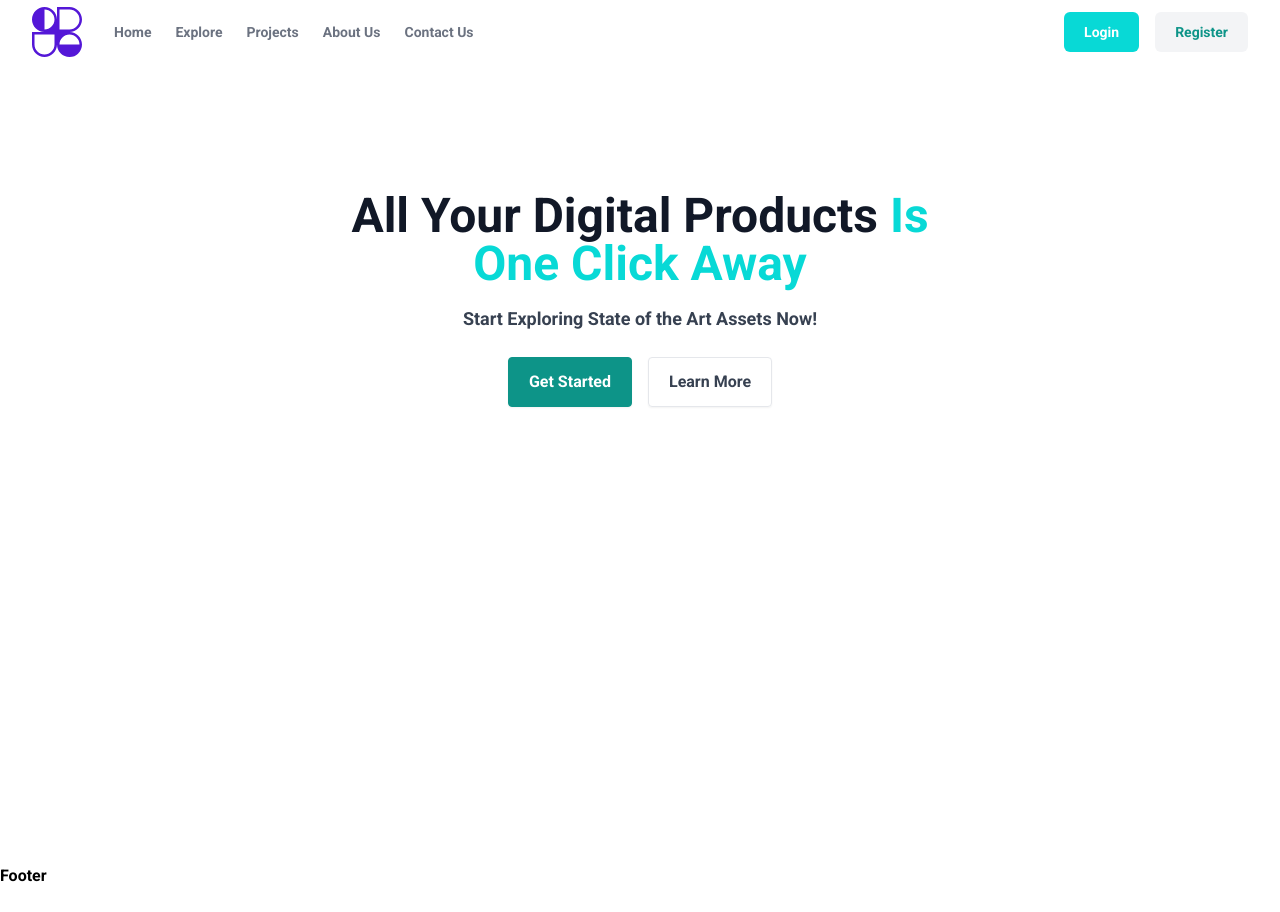
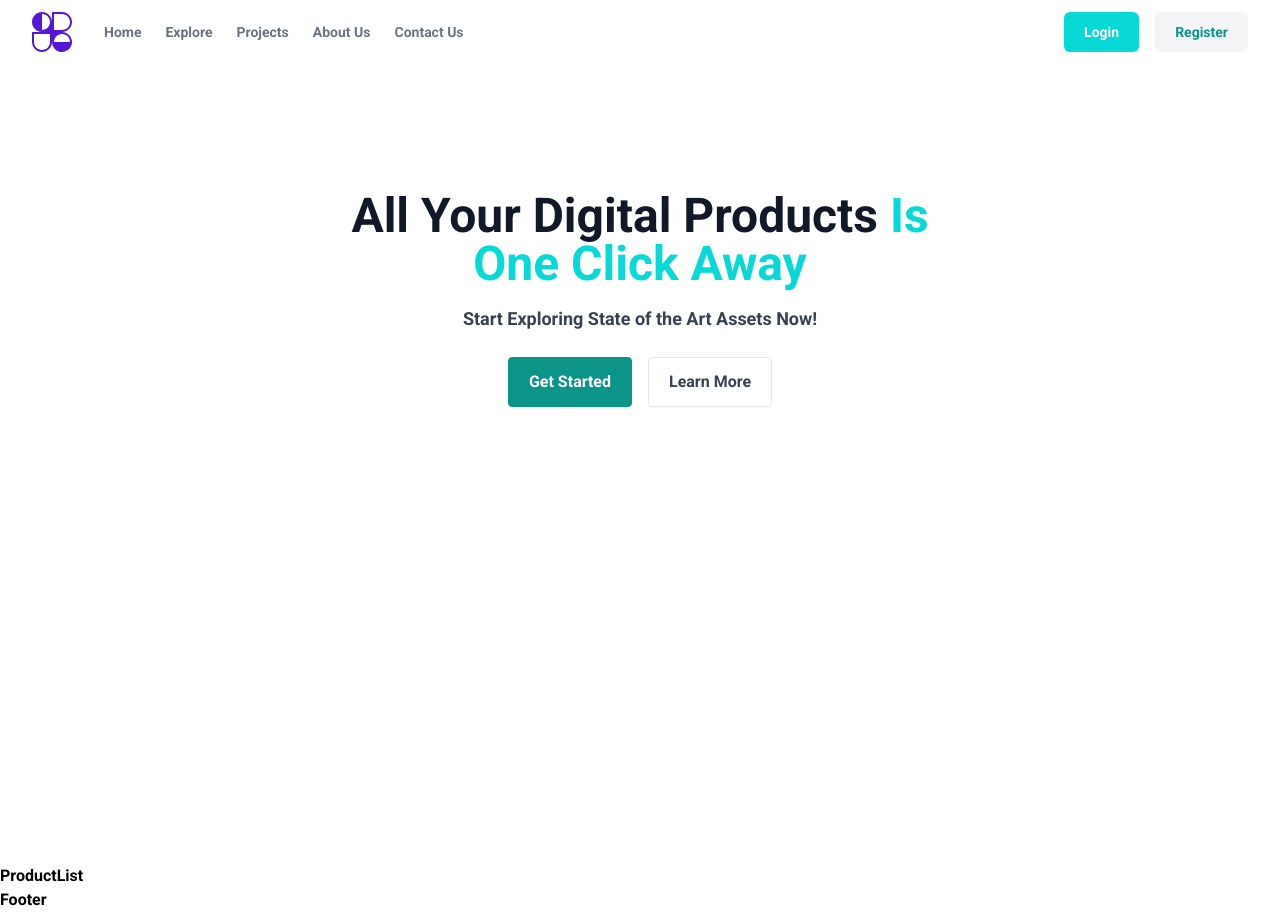
Before and after one commit to abdullahhani7/course-management-nextjs, a Next.js app: page / in a window 1280 px wide. Before the commit the page ends 888 px from the top, so only its background shows below. Built offline with nearby package versions, Linux system fonts and the light colour scheme.

Commit message:
feat: add ProductSection and ProductList components; update Header logo size; integrate axios client

```diff
--- a/app/_components/Header.jsx
+++ b/app/_components/Header.jsx
@@ -5,7 +5,7 @@ const Header = () => {
   return (
     <header className="bg-white  shadow-md">
       <div className="mx-auto flex h-16 max-w-7xl items-center gap-8 px-4 sm:px-6 lg:px-8">
-        <Image src="/logo.svg" alt="logo" width={50} height={50} />
+        <Image src="/logo.svg" alt="logo" width={40} height={40} />
         <div className="flex flex-1 items-center justify-end md:justify-between">
           <nav aria-label="Global" className="hidden md:block">
             <ul className="flex items-center gap-6 text-sm">
--- /dev/null
+++ b/app/_components/ProductList.jsx
@@ -0,0 +1,9 @@
+import React from 'react'
+
+const ProductList = () => {
+  return (
+    <div>ProductList</div>
+  )
+}
+
+export default ProductList
--- /dev/null
+++ b/app/_components/ProductSection.jsx
@@ -0,0 +1,12 @@
+import React from "react";
+import ProductList from "./ProductList";
+
+const ProductSection = () => {
+  return (
+    <div>
+      <ProductList />
+    </div>
+  );
+};
+
+export default ProductSection;
--- /dev/null
+++ b/app/_utils/axiosClient.js
@@ -0,0 +1,13 @@
+const { default: axios } = require("axios");
+
+const apiKey = process.env.NEXT_PUBLIC_REST_API_KEY;
+const apiUrl = " http://localhost:1337/api";
+
+const axiosClieent = axios.create({
+  baseURL: apiUrl,
+  headers: {
+    Authorization: `Bearer ${apiKey}`,
+  },
+});
+
+export default axiosClieent;
--- a/app/page.js
+++ b/app/page.js
@@ -1,10 +1,12 @@
 import Image from "next/image";
 import Hero from "./_components/Hero";
+import ProductSection from "./_components/ProductSection";
 
 export default function Home() {
   return (
     <div>
       <Hero />
+      <ProductSection />
     </div>
   );
 }
--- a/package.json
+++ b/package.json
@@ -9,9 +9,10 @@
     "lint": "next lint"
   },
   "dependencies": {
+    "axios": "^1.13.2",
+    "next": "14.0.4",
     "react": "^18",
-    "react-dom": "^18",
-    "next": "14.0.4"
+    "react-dom": "^18"
   },
   "devDependencies": {
     "autoprefixer": "^10.0.1",
```
Also changed, not shown: 1 other file (tests, documents, lock files or other folders).
